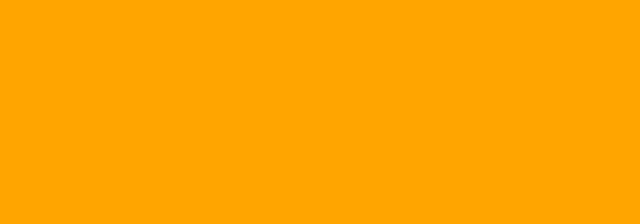
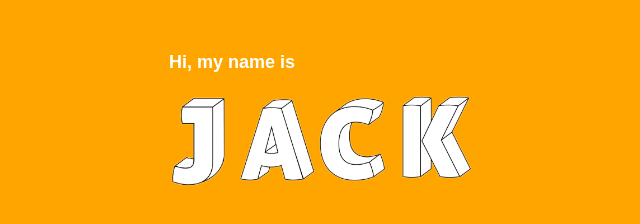
Before and after one commit to jackabald/Personal-Website, a plain HTML site: page index.html in a window 1280 px wide. Shown: the whole page, without its empty margins (296-936 px from the left). Drawn offline with Linux system fonts and the light colour scheme.

Commit message:
Letters added to canvas, created set canvas dimensions

```diff
--- a/index.html
+++ b/index.html
@@ -1,8 +1,23 @@
+<!DOCTYPE html>
+<html lang="en">
+<head>
+    <meta charset="UTF-8">
+    <meta http-equiv="X-UA-Compatible" content="IE=edge">
+    <meta name="viewport" content="width=device-width, initial-scale=1.0">
+    <title>Jack</title>
+</head>
+<body>
     <style>
         body{
             margin: 0;
+            display: flex;
+            justify-content: center;
+            background-color: orange;
         }
     </style>
-
+    <div>
         <canvas></canvas>
+    </div>
     <script src = "./index.js"></script>
+</body>
+</html>
--- a/index.js
+++ b/index.js
@@ -1,8 +1,8 @@
 const canvas = document.querySelector('canvas')
 const c = canvas.getContext('2d')
 
-canvas.width = innerWidth
-canvas.height = innerHeight
+canvas.width = 1024
+canvas.height = 576
 
 class Player{
     constructor(){
@@ -20,7 +20,7 @@ class Player{
             this.height = image.height * scale
             this.position = {
                 x: canvas.width / 2 - this.width / 2,
-                y: canvas.height - this.height - 35
+                y: canvas.height - this.height
             }
         }
     }
@@ -72,8 +72,128 @@ class Projectile{
         this.position.y += this.velocity.y
     }
 }
+class J{
+    constructor(){
+        const image = new Image()
+        image.src = './img/J.png'
+        image.onload = () => {
+            const scale = 0.3
+            this.image = image
+            this.width = image.width * scale
+            this.height = image.height * scale
+            this.position = {
+                x: canvas.height/2 + 50,
+                y: canvas.width/2  - 420
+            }
+        }
+    }
+    draw(){
+        c.drawImage(
+            this.image,
+            this.position.x,
+            this.position.y,
+            this.width,
+            this.height)
+    }
+    update(){
+    if(this.image){
+        this.draw()
+    }
+    }
+}
+class A{
+    constructor(){
+        const image = new Image()
+        image.src = './img/A.png'
+        image.onload = () => {
+            const scale = 0.28
+            this.image = image
+            this.width = image.width * scale
+            this.height = image.height * scale
+            this.position = {
+                x: canvas.height/2 + 100,
+                y: canvas.width/2 - 447
+            }
+        }
+    }
+    draw(){
+        c.drawImage(
+            this.image,
+            this.position.x,
+            this.position.y,
+            this.width,
+            this.height)
+    }
+    update(){
+    if(this.image){
+        this.draw()
+    }
+    }
+}
+class C{
+    constructor(){
+        const image = new Image()
+        image.src = './img/C.png'
+        image.onload = () => {
+            const scale = 0.28
+            this.image = image
+            this.width = image.width * scale
+            this.height = image.height * scale
+            this.position = {
+                x: canvas.height/2 + 180,
+                y: canvas.width/2 - 447
+            }
+        }
+    }
+    draw(){
+        c.drawImage(
+            this.image,
+            this.position.x,
+            this.position.y,
+            this.width,
+            this.height)
+    }
+    update(){
+    if(this.image){
+        this.draw()
+    }
+    }
+}
+class K{
+    constructor(){
+        const image = new Image()
+        image.src = './img/K.png'
+        image.onload = () => {
+            const scale = 0.28
+            this.image = image
+            this.width = image.width * scale
+            this.height = image.height * scale
+            this.position = {
+                x: canvas.height/2 + 260,
+                y: canvas.width/2 - 447
+            }
+        }
+    }
+    draw(){
+        c.drawImage(
+            this.image,
+            this.position.x,
+            this.position.y,
+            this.width,
+            this.height)
+    }
+    update(){
+    if(this.image){
+        this.draw()
+    }
+    }
+}
 const player = new Player()
 const projectiles = []
+const jLetter = new J()
+const aLetter = new A()
+const cLetter = new C()
+const kLetter = new K()
 const keys = {
     a: {
         pressed: false
@@ -90,6 +210,13 @@ function animate(){
     requestAnimationFrame(animate)
     c.fillStyle = 'orange'
     c.fillRect(0,0,canvas.width,canvas.height)
+    c.fillStyle = 'white'
+    c.font = 'bold 18px Arial'
+    c.fillText("Hi, my name is", (canvas.width/2) - 175, (canvas.height/2) - 220)
+    jLetter.update()
+    aLetter.update()
+    cLetter.update()
+    kLetter.update()
     player.update()
     projectiles.forEach((projectile, index) => {
         if (projectile.position.y + projectile.radius <= 0){
@@ -101,11 +228,11 @@ function animate(){
         }
     })
 
-    if (keys.a.pressed && player.position.x >= 0){
+    if (keys.a.pressed && player.position.x >= 3){
         player.velocity.x = -6
         player.rotation = -0.20
     } else if (keys.d.pressed && player.position.x +
-         player.width <= canvas.width){
+         player.width <= canvas.width - 3){
         player.velocity.x = 6
         player.rotation = 0.20
     } else {
```
Lines whose indentation alone changed are shown as unchanged.
